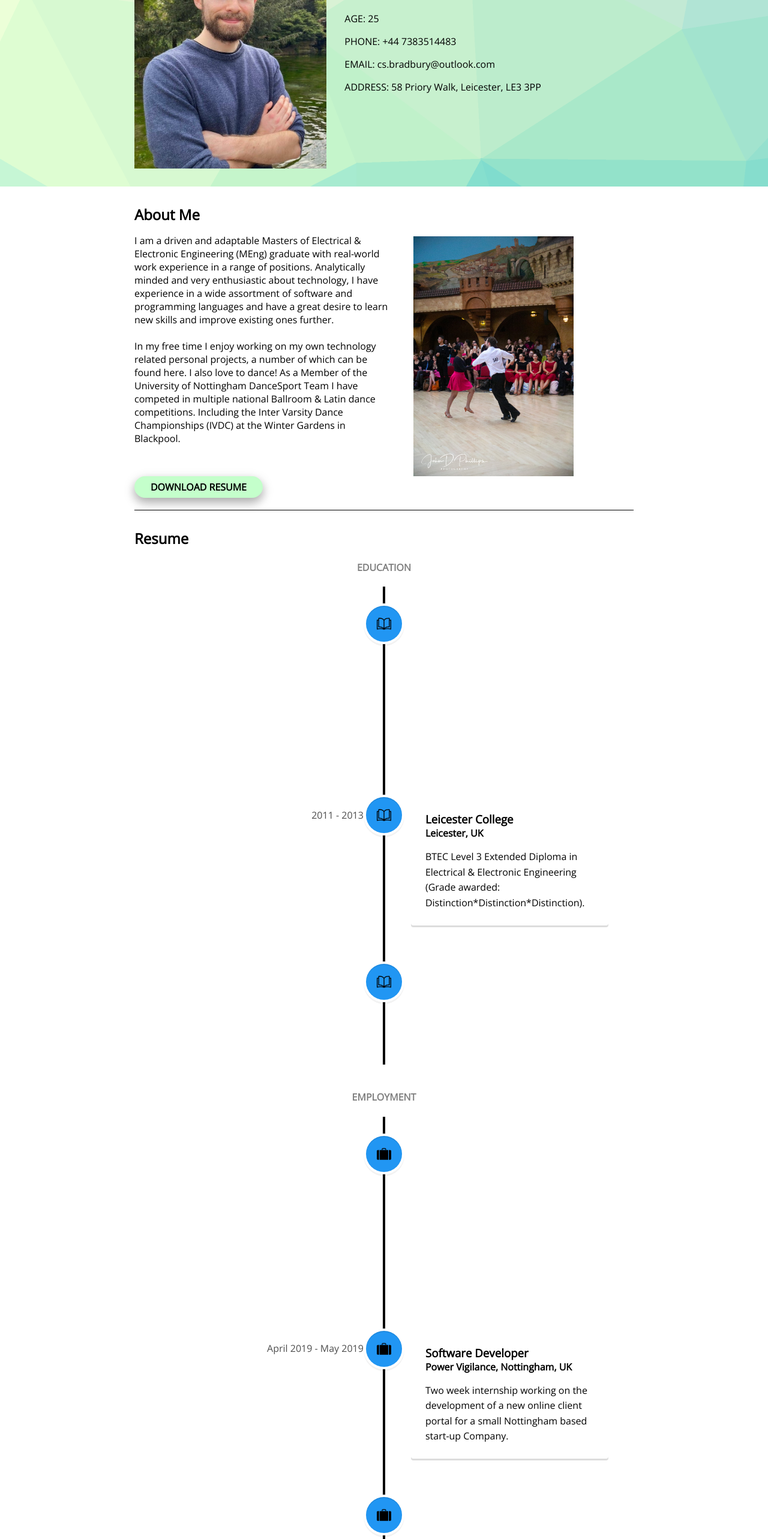
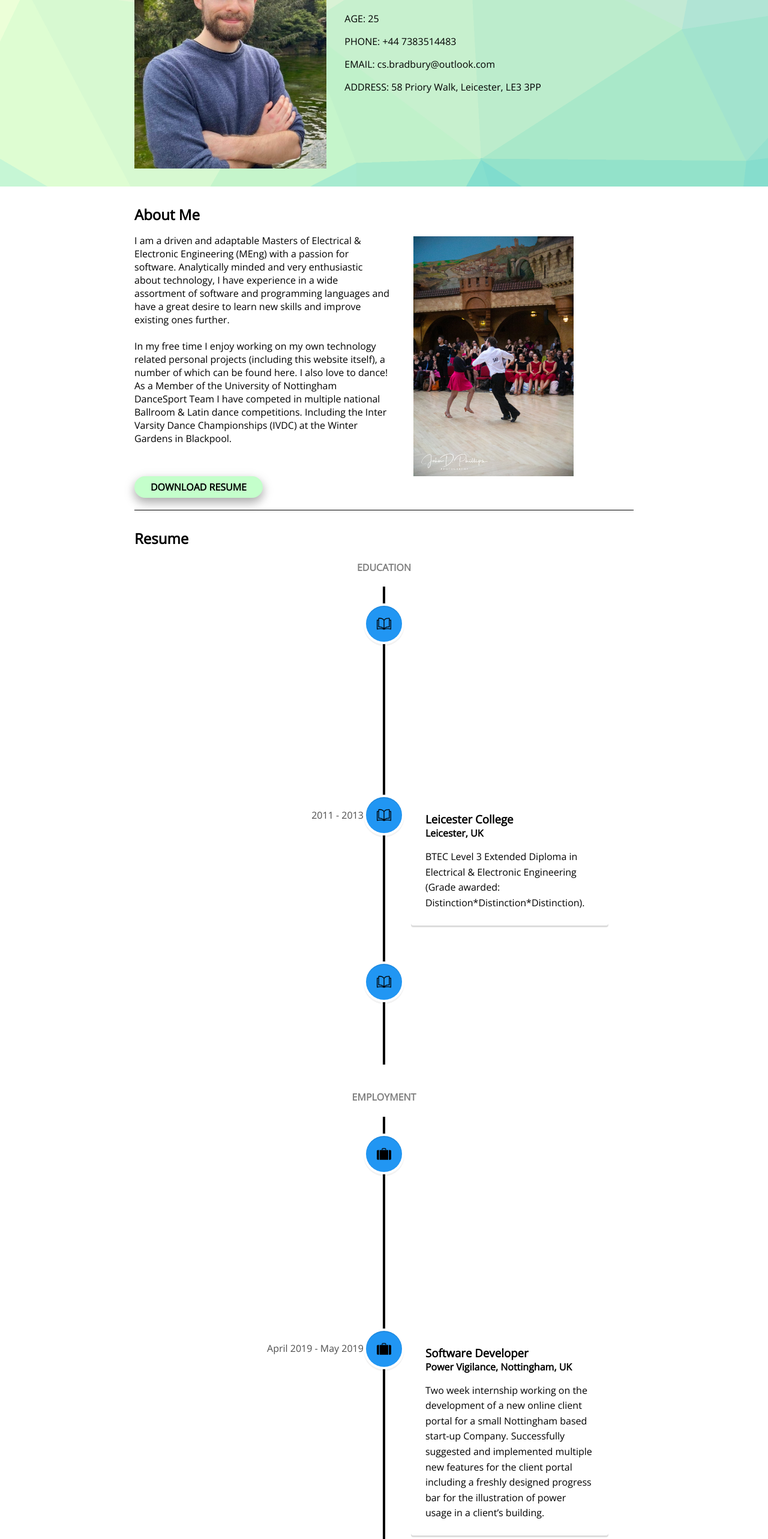
Before and after one commit to CalumBradbury24/Portfolio, a React (Create React App) app: page / in a window 1280 px wide. Shown: the part 234-2800 px from the top of the page at 60% size. Built offline with nearby package versions, Linux system fonts and the light colour scheme.

Commit message:
UI improvements

```diff
--- a/src/Components/About-me/description.jsx
+++ b/src/Components/About-me/description.jsx
@@ -7,19 +7,18 @@ const Description = () => {
     <div className="description">
       <p className="text">
         I am a driven and adaptable Masters of Electrical & Electronic
-        Engineering (MEng) graduate with real-world work experience in a range
-        of positions. Analytically minded and very enthusiastic about
-        technology, I have experience in a wide assortment of software and
-        programming languages and have a great desire to learn new skills and
-        improve existing ones further.
+        Engineering (MEng) with a passion for software. Analytically minded and
+        very enthusiastic about technology, I have experience in a wide
+        assortment of software and programming languages and have a great desire
+        to learn new skills and improve existing ones further.
         <br />
         <br />
         In my free time I enjoy working on my own technology related personal
-        projects, a number of which can be found here. I also love to dance! As a
-        Member of the University of Nottingham DanceSport Team I have competed
-        in multiple national Ballroom & Latin dance competitions. Including the
-        Inter Varsity Dance Championships (IVDC) at the Winter Gardens in
-        Blackpool.
+        projects (including this website itself), a number of which can be found
+        here. I also love to dance! As a Member of the University of Nottingham
+        DanceSport Team I have competed in multiple national Ballroom & Latin
+        dance competitions. Including the Inter Varsity Dance Championships
+        (IVDC) at the Winter Gardens in Blackpool.
       </p>
       <img style={{ padding: "0" }} src={dance} alt="dance"></img>
     </div>
--- a/src/Components/NavBar/NavBar.jsx
+++ b/src/Components/NavBar/NavBar.jsx
@@ -7,7 +7,6 @@ class NavBar extends React.Component {
 state = {
   isSelected : "",
 }
-
 
 handleClick = (event) => () => {
   this.setState({ isSelected: event });
--- a/src/Components/NavBar/NavBar.styles.scss
+++ b/src/Components/NavBar/NavBar.styles.scss
@@ -15,25 +15,25 @@
     cursor: pointer;
   }
 
-  .navbar-item:hover{
+  .navbar-item:hover {
     color: rgb(255, 196, 0);
   }
 
-  .default{
-    color:black ;
-}
+  .default {
+    color: black;
+  }
 
-.stayOrange{
+  .stayOrange {
     color: orange;
-}
+  }
 
-@media screen and (max-width: 450px) {
+  @media screen and (max-width: 450px) {
     font-size: 12.8px;
 
     .list {
-        justify-content: center;
-      }
+      justify-content: center;
     }
+  }
 }
 
 .sticky {
--- a/src/Components/Portfolio/AirQualityMonitor/AirQualityMonitor.jsx
+++ b/src/Components/Portfolio/AirQualityMonitor/AirQualityMonitor.jsx
@@ -23,6 +23,11 @@ const AirQualityMonitor = () => {
           <p className="stack-item">MongoDB</p>
           <p className="stack-item">Express.js</p>
         </span>
+        <h3>Hardware:</h3>
+        <span className="stack">
+          <p className="stack-item">Raspberry Pi 3 Model B+</p>
+          <p className="stack-item">Particulate Matter Sensor</p>
+        </span>
         <h3>This project can be found at:</h3>
         <p className="stack-item"><a href='https://phoenix-live.herokuapp.com/'>https://phoenix-live.herokuapp.com/ </a></p>
         <span className='image'>
--- a/src/Components/Portfolio/AirQualityMonitor/AirQualityMonitor.styles.scss
+++ b/src/Components/Portfolio/AirQualityMonitor/AirQualityMonitor.styles.scss
@@ -32,8 +32,11 @@
     margin-bottom: 0px;
     margin-left: 20px;
   }
+  .image{
+    padding-top: 0px;
+  }
   svg {
-    padding-top: 100px;
+
     cursor: pointer;
   }
 
@@ -49,8 +52,7 @@
     justify-content: left;
   }
   .stack-item {
-    border: solid 2px aliceblue;
-    width: fit-content;
+     width: fit-content;
   }
 
   @media screen and (max-width: 1400px) {
--- a/src/Components/Portfolio/EcommerceWebApp/ecommerce.styles.scss
+++ b/src/Components/Portfolio/EcommerceWebApp/ecommerce.styles.scss
@@ -32,8 +32,11 @@
     margin-bottom: 0px;
     margin-left: 20px;
   }
+  .ima{
+    padding-top: 100px;
+  }
   svg {
-    padding-top: 100px;
+
     cursor: pointer;
   }
 
@@ -60,10 +63,9 @@
     div {
       padding-top: 0px;
     }
-    svg {
-        padding-top: 0px;
-
-      }
+    .ima{
+      padding-top: 0px;
+    }
       p {
         margin-right: 10px;
       }
@@ -88,13 +90,16 @@
     p {
       margin-left: 10px;
       margin-right: 0px;
+      font-size: 14px;
     }
     h2 {
       margin-left: 10px;
+      font-size: 22px;
     }
     h3 {
       margin-left: 10px;
       margin-top: 0;
+      font-size:20px ;
     }
   }
 
--- a/src/Components/Portfolio/Guitar/Guitar.jsx
+++ b/src/Components/Portfolio/Guitar/Guitar.jsx
@@ -1,7 +1,6 @@
 import React from "react";
 import "./Guitar.styles.scss";
 import Guitar from "../../../assets/Guitar.jpg";
-
 
 const GuitarProject = () => {
   return (
@@ -10,9 +9,9 @@ const GuitarProject = () => {
       <div className="container">
         <h2>Electric Guitar</h2>
         <p>
-          I’m a huge rock music fan and love to play the guitar. Thus when deciding
-          on my next guitar to purchase, I thought it would be far more interesting
-          to build my own instead!
+          I’m a huge rock music fan and have always loved playing the guitar.
+          Thus building my own electric guitar was a huge passion project of
+          mine!
         </p>
       </div>
     </div>
--- a/src/Components/Portfolio/Thesis/Thesis.jsx
+++ b/src/Components/Portfolio/Thesis/Thesis.jsx
@@ -8,14 +8,13 @@ const Thesis = () => {
     <div className="Thesis ">
       <img className="thesis-image" src={thesis} alt="Thesis title page" />
       <div className="container">
-        <h2>
-          Photonic Reservoir Computing for High Bandwidth Signal Processing
-          Applications
-        </h2>
+        <h2>Photonic Reservoir Computing</h2>
         <p>
           My Master's thesis presented in partial fullfilment for the degree of
           MEng Electrical & Electronic Engineering at the University of
-          Nottingham.
+          Nottingham. This project consisted of the sucessful design of a novel type of
+          Artificial Neural Network (Reservoir Computer) for the optical
+          processing of high bandwidth signals.
         </p>
         <h3>Project Software:</h3>
         <span className="stack3">
@@ -23,7 +22,7 @@ const Thesis = () => {
           <p className="stack-item3">Lumerical Photonic Simulation Software</p>
         </span>
         <span>
-        <ThesisButton className="pad" />
+          <ThesisButton className="pad" />
         </span>
       </div>
     </div>
--- a/src/Components/Portfolio/Thesis/Thesis.styles.scss
+++ b/src/Components/Portfolio/Thesis/Thesis.styles.scss
@@ -137,16 +137,19 @@
     h2 {
       margin-left: 10px;
       margin-right: 10px;
+      font-size: 22px;
     }
     p {
       margin-left: 10px;
       margin-right: 10px;
+      font-size: 14px;
     }
 
 
     h3 {
       margin-left: 10px;
       margin-top: 0;
+
     }
   }
 
--- a/src/Components/Resume/EmploymentTimeline.jsx
+++ b/src/Components/Resume/EmploymentTimeline.jsx
@@ -5,7 +5,7 @@ import {
   VerticalTimelineElement,
 } from "react-vertical-timeline-component";
 import "react-vertical-timeline-component/style.min.css";
-import {ReactComponent as Logo} from '../../assets/suitcase.svg'
+import { ReactComponent as Logo } from "../../assets/suitcase.svg";
 
 const EmploymentTimeline = () => {
   return (
@@ -42,7 +42,10 @@ const EmploymentTimeline = () => {
         </h4>
         <p>
           Two week internship working on the development of a new online client
-          portal for a small Nottingham based start-up Company.
+          portal for a small Nottingham based start-up Company. Successfully
+          suggested and implemented multiple new features for the client portal
+          including a freshly designed progress bar for the illustration of
+          power usage in a client’s building.
         </p>
       </VerticalTimelineElement>
       <VerticalTimelineElement
@@ -63,6 +66,24 @@ const EmploymentTimeline = () => {
           automate their current processes.
         </p>
       </VerticalTimelineElement>
+      <VerticalTimelineElement
+        className="vertical-timeline-element--work"
+        date="Sept 2014 - July 2016"
+        iconStyle={{ background: "rgb(33, 150, 243)", color: "#fff" }}
+        icon={<Logo />}
+      >
+        <h3 className="vertical-timeline-element-title">
+          Operations Technician
+        </h3>
+        <h4 className="vertical-timeline-element-subtitle">
+          Caterpillar Inc, Leicester, UK
+        </h4>
+        <p>
+          Employed full time within a team of colleagues manufacturing hydraulic
+          values for backhoe loader diggers. Worked effectively and diligently
+          in a high pressure and fast-paced environment.
+        </p>
+      </VerticalTimelineElement>
     </VerticalTimeline>
   );
 };
```
Also changed, not shown: src/Components/Footer/Footer.jsx (added), src/Components/Footer/Footer.styles.scss (added).
